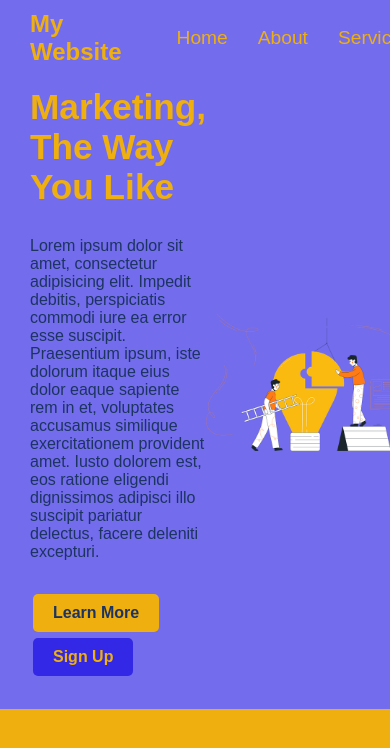
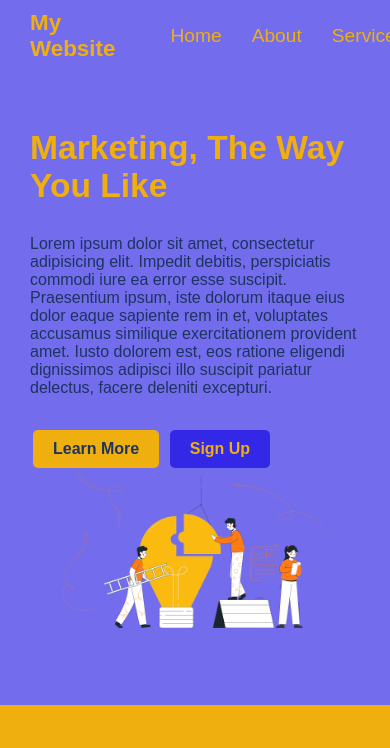
Before and after one commit to HelenMunny/Sass-simpleLandingPage, a plain HTML site: page index.html in a window 390 px wide. Drawn offline with Linux system fonts and the light colour scheme.

Commit message:
final updates

```diff
--- a/scss/_config.scss
+++ b/scss/_config.scss
@@ -1,7 +1,8 @@
 $font-sizes: (
   "link-font": 1.2rem,
+  "small": 1.4rem,
   "lg-screen-heading": 3rem,
-  "small-screen-heading": 2.2rem,
+  "small-screen-heading": 2.1rem,
 );
 
 $background: #eeaf0f;
@@ -9,3 +10,5 @@ $header-background: #736ced;
 $heading-text: #eeaf0f;
 $para-text: #1d3461;
 $font: Arial, Helvetica, sans-serif;
+
+$small: 600px;
--- a/scss/_utilities.scss
+++ b/scss/_utilities.scss
@@ -32,3 +32,23 @@
 @function font-size($size) {
   @return map-get($font-sizes, $size);
 }
+
+// mixins
+@mixin mobile {
+  @media (max-width: $small) {
+    @content;
+  }
+}
+
+@mixin flex-dir($direction) {
+  display: flex;
+  justify-content: center;
+  align-items: center;
+  flex-direction: $direction;
+}
+
+@mixin theme($light-theme: true) {
+  @if $light-theme {
+    background: lighten($para-text, 30%);
+  }
+}
--- a/scss/style.scss
+++ b/scss/style.scss
@@ -1,4 +1,4 @@
-@import "variables";
+@import "config";
 @import "utilities";
 
 * {
@@ -60,15 +60,30 @@ p {
     p {
       margin: 30px 0;
     }
-
     @media (max-width: 768px) {
       h1 {
         font-size: font-size(small-screen-heading);
       }
     }
+
+    @include mobile {
+      @include flex-dir(column);
+
+      img {
+        width: 80%;
+      }
+    }
   }
 }
-
+@include mobile {
+  .logo {
+    font-size: font-size(small);
+  }
+}
 img {
   width: 100%;
 }
+
+.showcase {
+  @include theme($light-theme: false);
+}
```
Also changed, not shown: dist/css/style.css, 1 other file.
